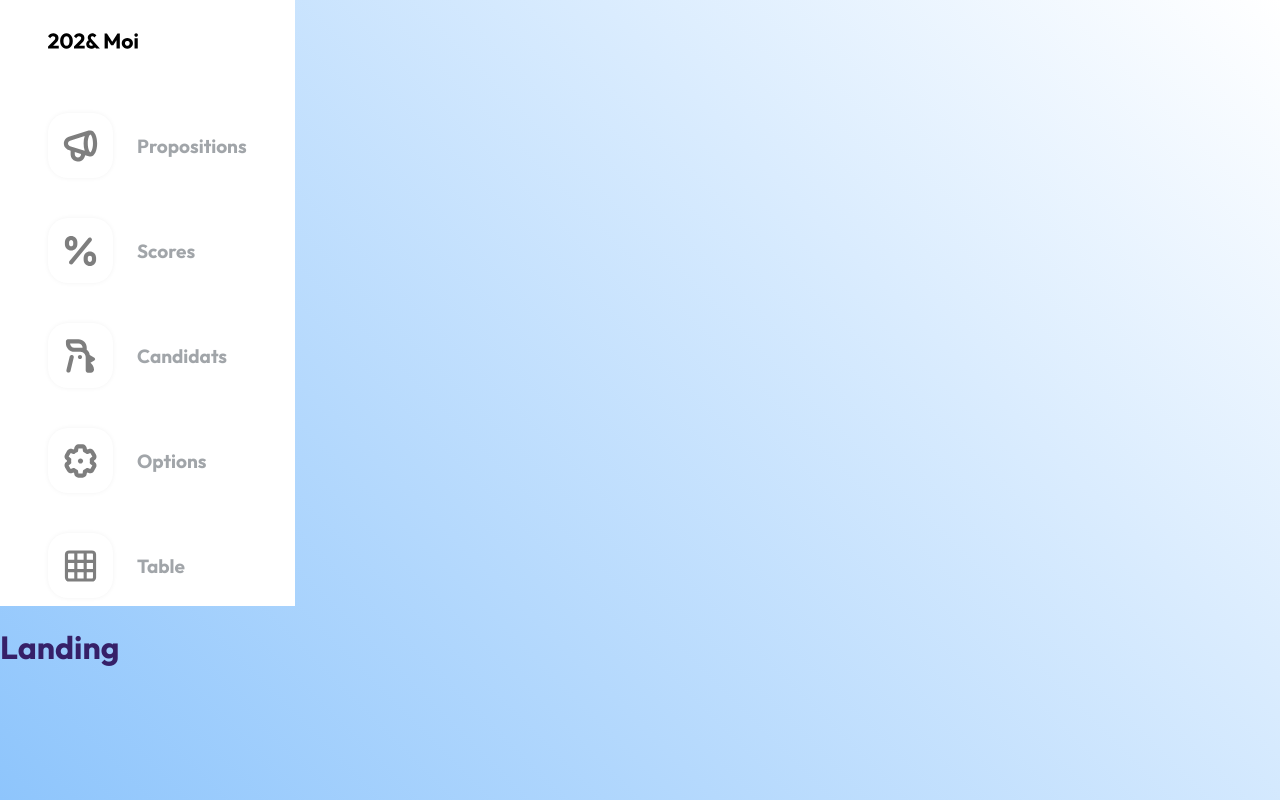
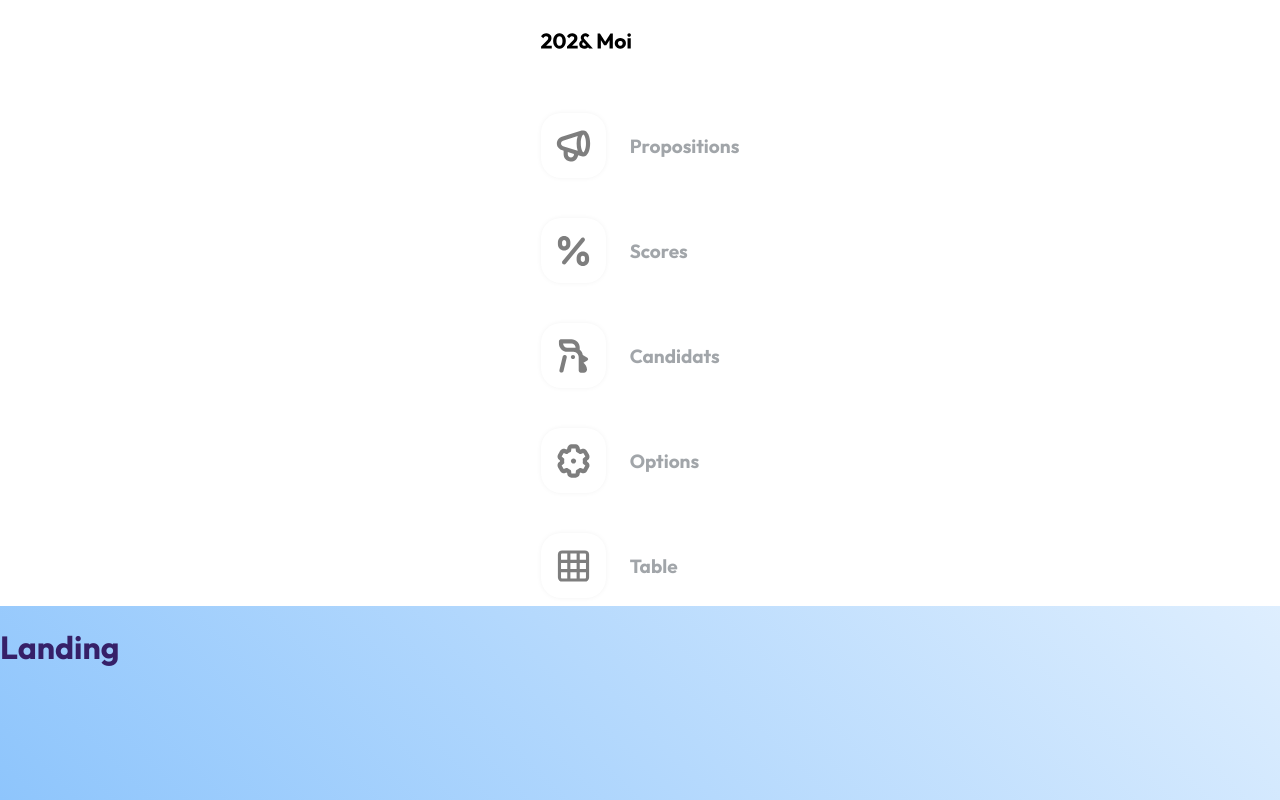
Before and after one commit to 2022etmoi/2022etmoi, a React (Vite) app: page / in a window 1280 px wide. Built offline with nearby package versions, Linux system fonts and the light colour scheme.

Commit message:
chore: improve sidebar

```diff
--- a/src/components/Navigation/Navigation.scss
+++ b/src/components/Navigation/Navigation.scss
@@ -3,13 +3,16 @@
 @import '../../styles/breakpoints';
 
 .nav {
-    $self: &;
-
     background-color: $white;
     color: $primary;
+    display: flex;
+    justify-content: center;
+
+    &__wrapper {
         display: inline-flex;
         flex-direction: column;
         row-gap: 2.4rem;
+    }
 
     &__link {
         $self-link: &;
@@ -27,7 +30,7 @@
         &:first-child {
             width: 9rem;
 
-            @media screen and (max-width: $breakpoint-sm) {
+            @media screen and (max-width: $breakpoint-lg) {
                 display: none;
             }
 
@@ -41,8 +44,10 @@
             &#{$self-link} {
                 opacity: 0.5;
 
+                @media screen and (min-width: $breakpoint-lg) {
                     .icon {
                         box-shadow: 0 0 0.5rem rgb(0 0 0 / 10%);
+                    }
                 }
 
                 &:focus,
@@ -51,22 +56,18 @@
                     outline: none;
                 }
 
-                &:focus {
-                    > .icon {
-                        outline: 2px solid rgba($secondary, 0.5);
-                        outline-offset: 2px;
-                    }
-                }
-
                 &--active {
                     $self-active: &;
 
                     color: $secondary;
                     opacity: 1;
 
+
+                    @media screen and (min-width: $breakpoint-lg) {
                         > .icon {
                             outline: 2px solid rgba($secondary, 0.5);
                             outline-offset: 2px;
+                        }
                     }
 
                     > .icon svg path {
@@ -81,41 +82,43 @@
         }
     }
 
-    @media screen and (min-width: $breakpoint-lg) {
-        padding: 0 3rem;
-    }
-
-    @media screen and (min-width: $breakpoint-xl) {
-        padding: 0 4rem;
-    }
-
     @media screen and (max-width: $breakpoint-lg) {
-        @include box-shadow();
-
-        box-sizing: border-box;
-        flex-direction: row;
-        justify-content: space-around;
-        padding: 0.5rem;
+        display: block;
         position: relative;
         width: 100%;
 
+        &__wrapper {
+            display: flex;
+            flex-direction: row;
+            margin: 0 auto;
+            justify-content: space-evenly;
+            max-width: 80rem;
+        }
+
         &::before {
-            background: linear-gradient(180deg, rgba($white, 0) 0, $white 60%);
+            background: linear-gradient(180deg, rgba($primary, 0) 0, rgba($primary, 0.05) 100%);
             content: '';
-            height: 2rem;
+            height: 0.8rem;
             left: 0;
             position: absolute;
             right: 0;
-            top: -1rem;
+            top: -0.8rem;
             z-index: 99;
         }
 
         &__link {
             column-gap: 0;
             flex-direction: column;
-            font-size: 1.2rem;
             font-weight: 500;
-            row-gap: 0.9rem;
+            padding: 0 0 1rem;
+            width: 5rem;
+            font-size: 1.4rem;
+        }
+    }
+
+    @media screen and (max-width: $breakpoint-md) {
+        &__link {
+            font-size: 1.25rem;
         }
     }
 }
--- a/src/components/Navigation/Navigation.tsx
+++ b/src/components/Navigation/Navigation.tsx
@@ -26,14 +26,17 @@ export function Navigation (){
     const isActive = useCallback(path => pathname === path, [pathname]);
     return (
         <nav className="nav">
+            <div className="nav__wrapper">
                 {
                     links.map(link => (
-                    <Link key={link.label} className={`nav__link ${isActive(link.to) ? "nav__link--active" : ""}`} to={link.to}>
-                        <Icon file={link.icon} />
+                        <Link key={link.label} className={`nav__link ${isActive(link.to) ? "nav__link--active" : ""}`}
+                            to={link.to}>
+                            <Icon file={link.icon}/>
                             <span>{link.label}</span>
                         </Link>
                     ))
                 }
+            </div>
         </nav>
     );
 }
```
Lines whose indentation alone changed are shown as unchanged.
